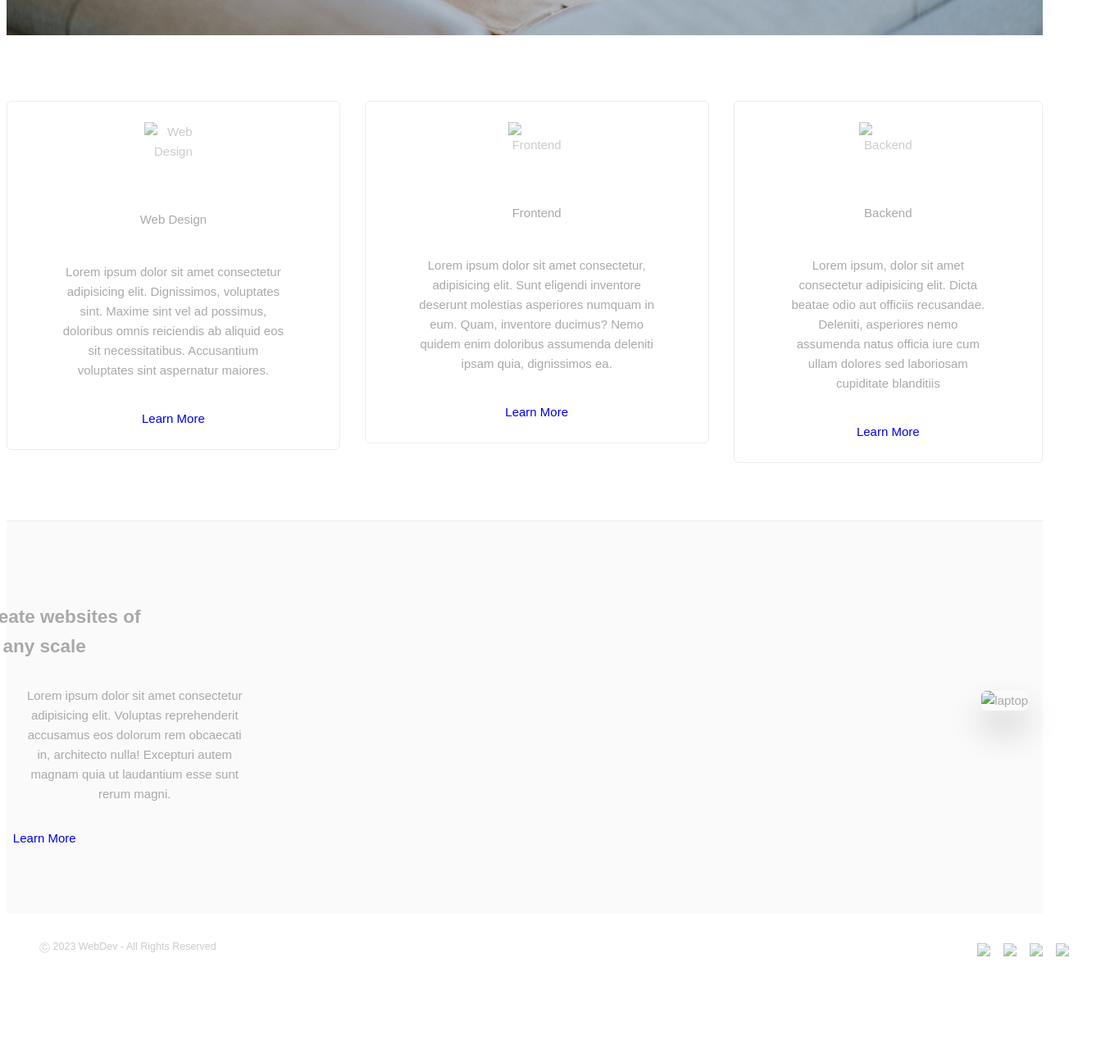
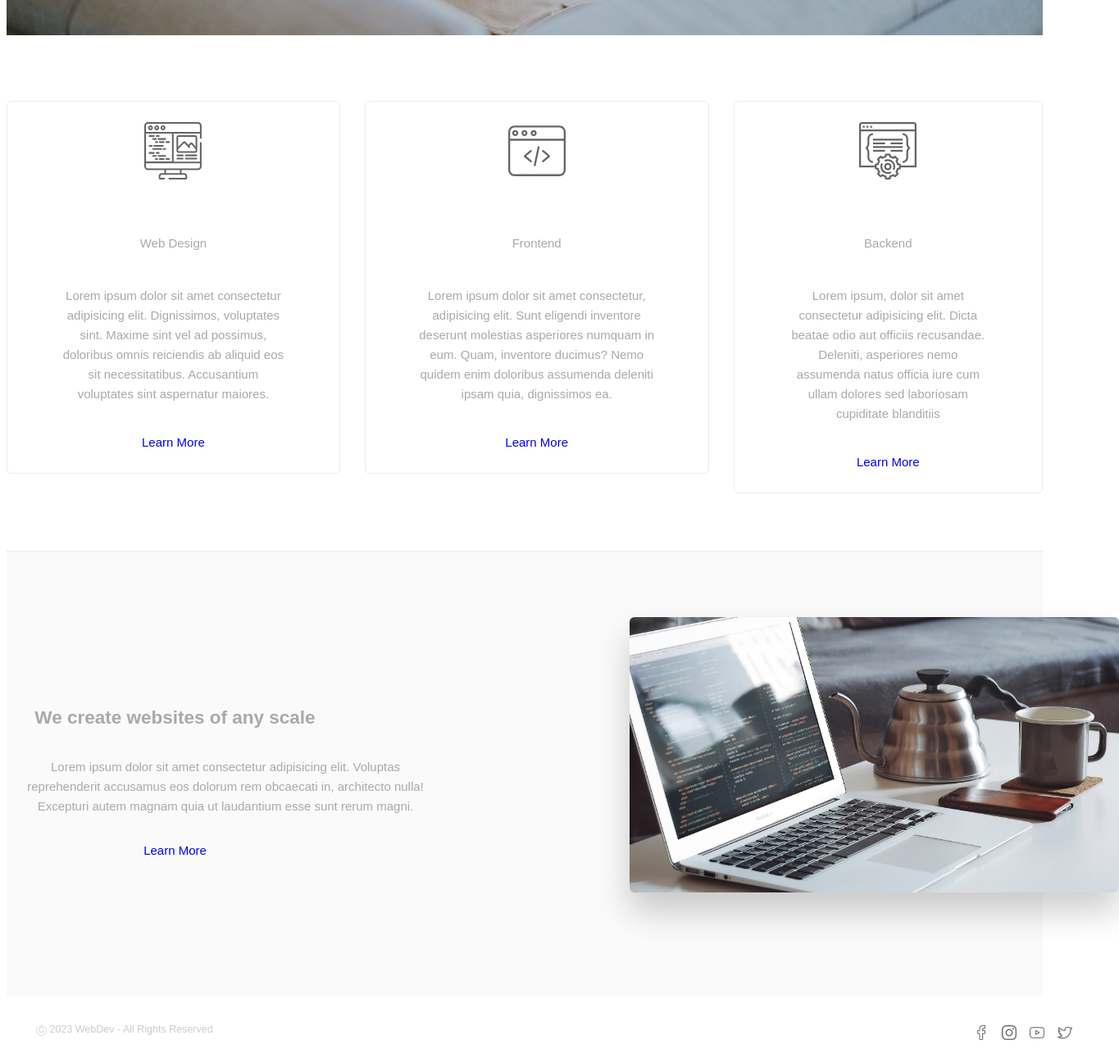
Before and after one commit to danik228357/WebDew, a plain HTML site: page site.html in a window 1280 px wide. Shown: the part 585-1876 px from the top of the page at 82% size, 1365 px wide, since content can reach past the window. Before the commit the page ends 1775 px from the top, so only its background shows below. Drawn offline with Linux system fonts and the light colour scheme; files whose address does not match are found by name; a web font is replaced by a local one.

Commit message:
Update site.html

```diff
--- a/site.html
+++ b/site.html
@@ -12,7 +12,7 @@
 <body>
     <header>
 <div class="container">
-    <img class="logo" a src="images/logo.svg">
+    <img class="logo" a src="logo.svg">
     <nav>
 <ul>
     <li><a class="a1" href="#">home</a> </li>
@@ -38,7 +38,7 @@
 
          <div class="service-col">
         <div class="service">
-            <img src="images/web-design.svg" alt="Web Design">
+            <img src="web-design.svg" alt="Web Design">
             <ul>
              <li>Web Design</li>
              <li>Lorem ipsum dolor sit amet consectetur adipisicing elit. Dignissimos, voluptates sint. Maxime sint vel ad possimus, doloribus omnis reiciendis ab aliquid eos sit necessitatibus. Accusantium voluptates sint aspernatur maiores.</li>
@@ -51,7 +51,7 @@
 
         <div class="service-col">
             <div class="service">
-                <img src="images/frontend.svg" alt="Frontend">
+                <img src="frontend.svg" alt="Frontend">
         <ul>
              <li>Frontend</li>
              <li>Lorem ipsum dolor sit amet consectetur, adipisicing elit. Sunt eligendi inventore deserunt molestias asperiores numquam in eum. Quam, inventore ducimus? Nemo quidem enim doloribus assumenda deleniti ipsam quia, dignissimos ea.</li>
@@ -61,7 +61,7 @@
     </div>
       <div class="service-col">
         <div class="service">
-            <img src="images/backend.svg" alt="Backend">
+            <img src="backend.svg" alt="Backend">
                 <ul>
              <li>Backend</li>
              <li>Lorem ipsum, dolor sit amet consectetur adipisicing elit. Dicta beatae odio aut officiis recusandae. Deleniti, asperiores nemo assumenda natus officia iure cum ullam dolores sed laboriosam cupiditate blanditiis </li>
@@ -80,7 +80,7 @@
                     <a href="#">Learn More</a>
                 </div>
                 <div class="split-section__image">
-                    <img src="images/split.jpeg"alt="laptop" class="img-shadow img-rounded">
+                    <img src="split.jpeg"alt="laptop" class="img-shadow img-rounded">
                 </div>
              </div>
             </div>
@@ -96,22 +96,22 @@
             <ul class="footer-social">
                 <li>
                     <a href="#">
-                        <img class="footer-img" src="images/free-icon-facebook-1077041.png">
+                        <img class="footer-img" src="free-icon-facebook-1077041.png">
                     </a>
                 </li>
                 <li>
                     <a href="#">
-                        <img class="footer-img" src="images/free-icon-instagram-1384089.png">
+                        <img class="footer-img" src="free-icon-instagram-1384089.png">
                     </a>
                 </li>
                 <li>
                     <a href="#">
-                        <img class="footer-img" src="images/free-icon-youtube-1077046.png">
+                        <img class="footer-img" src="free-icon-youtube-1077046.png">
                     </a>
                 </li>
                 <li>
                     <a href="#">
-                        <img class="footer-img" src="images/free-icon-twitter-2111819.png">
+                        <img class="footer-img" src="free-icon-twitter-2111819.png">
                     </a>
                 </li>
             </ul>
```
